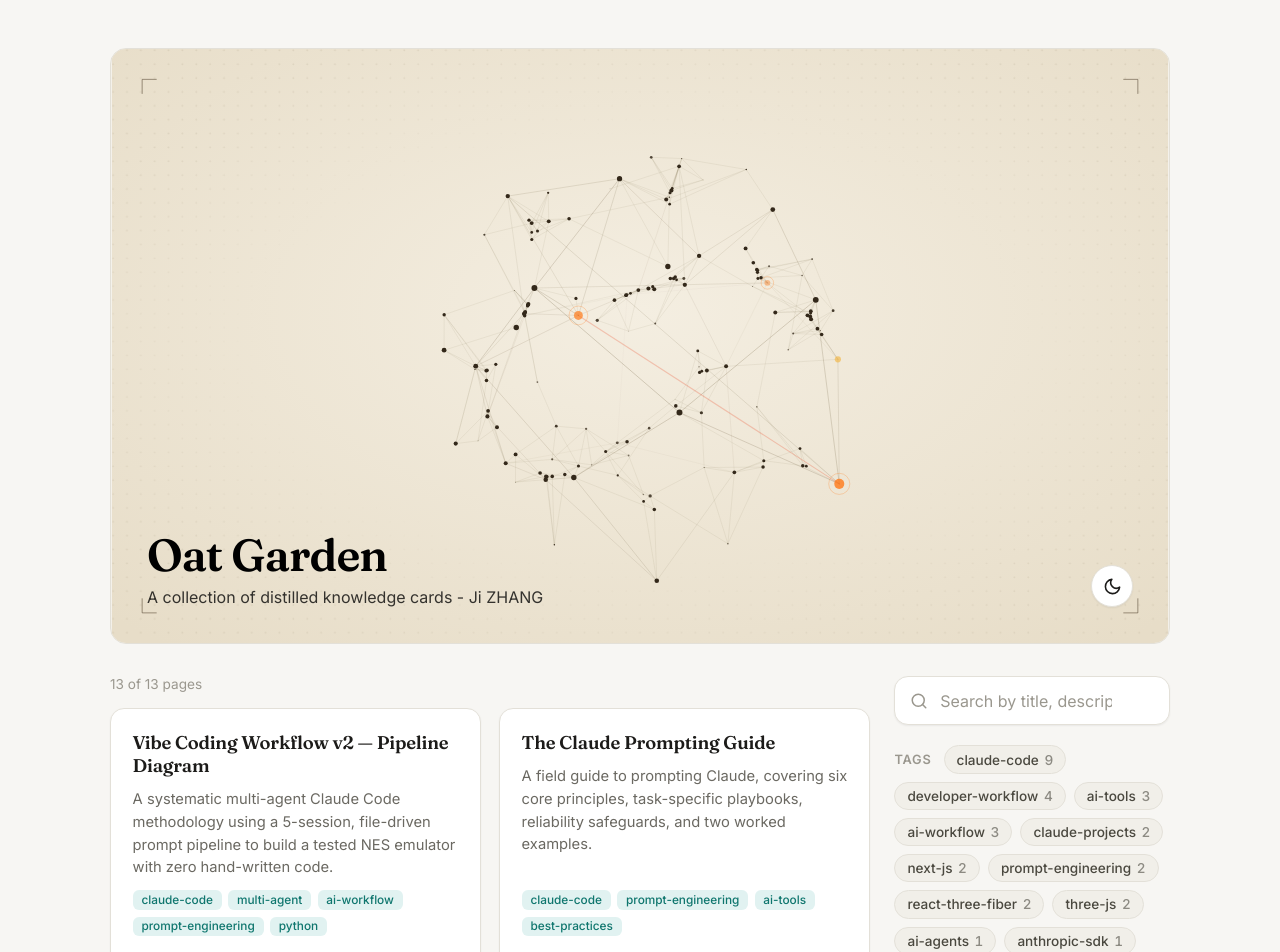
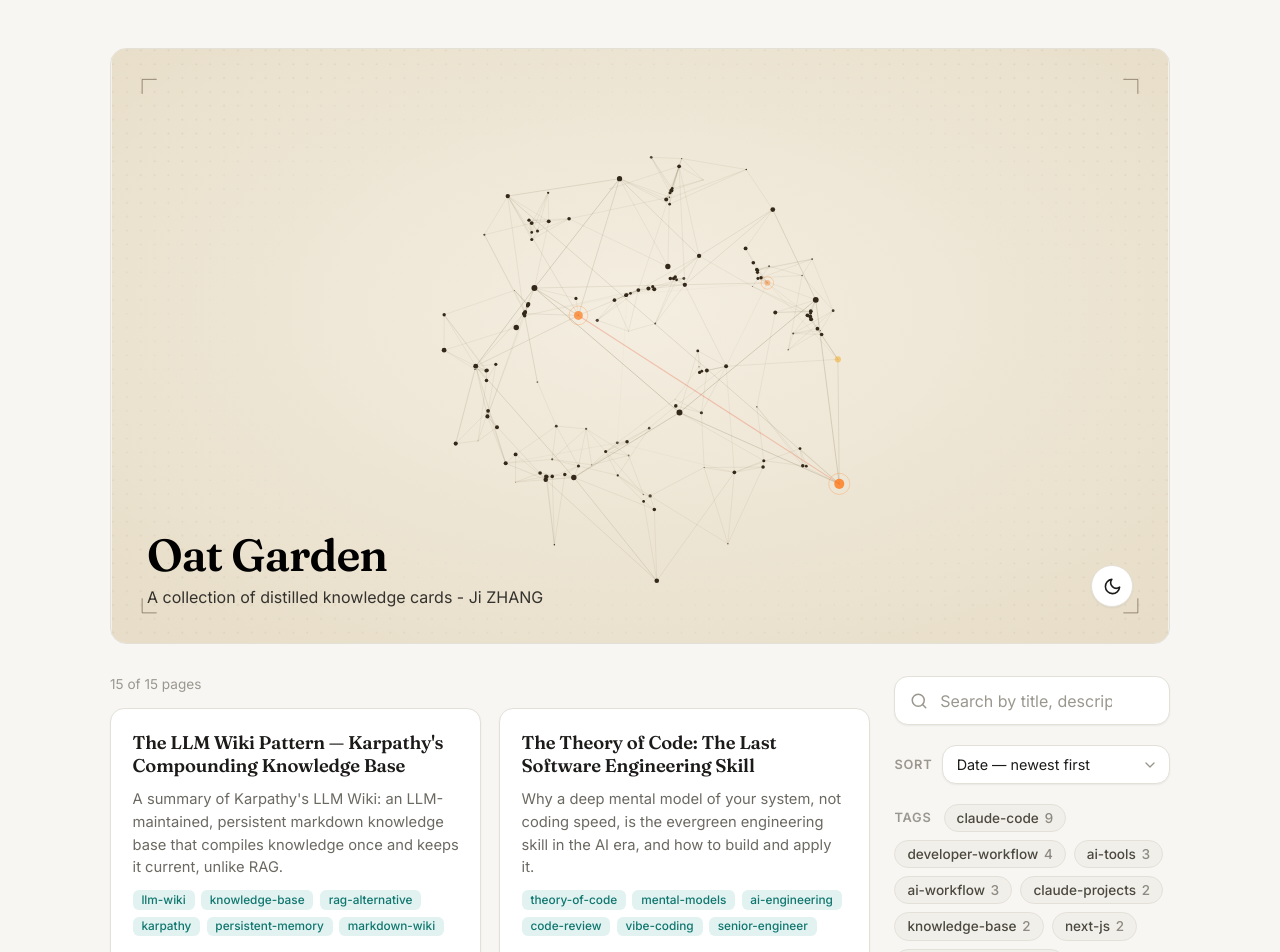
Before and after one commit to hopezh/oat_garden_v01, a React (Vite) app: page / in a window 1280 px wide. Shown: the top 952 px of the page. Built offline with nearby package versions, Linux system fonts and the light colour scheme.

Commit message:
add sort option

```diff
--- a/public/posts.json
+++ b/public/posts.json
@@ -1,4 +1,32 @@
 [
+  {
+    "file": "llm-wiki-summary.html",
+    "title": "The LLM Wiki Pattern — Karpathy's Compounding Knowledge Base",
+    "description": "A summary of Karpathy's LLM Wiki: an LLM-maintained, persistent markdown knowledge base that compiles knowledge once and keeps it current, unlike RAG.",
+    "tags": [
+      "llm-wiki",
+      "knowledge-base",
+      "rag-alternative",
+      "karpathy",
+      "persistent-memory",
+      "markdown-wiki"
+    ],
+    "date": "2026-06-06"
+  },
+  {
+    "file": "theory-of-code.html",
+    "title": "The Theory of Code: The Last Software Engineering Skill",
+    "description": "Why a deep mental model of your system, not coding speed, is the evergreen engineering skill in the AI era, and how to build and apply it.",
+    "tags": [
+      "theory-of-code",
+      "mental-models",
+      "ai-engineering",
+      "code-review",
+      "vibe-coding",
+      "senior-engineer"
+    ],
+    "date": "2026-06-02"
+  },
   {
     "file": "vibe_coding_workflow.html",
     "title": "Vibe Coding Workflow v2 — Pipeline Diagram",
--- a/src/App.jsx
+++ b/src/App.jsx
@@ -1,6 +1,7 @@
 import { useEffect, useMemo, useState } from 'react'
 import Fuse from 'fuse.js'
 import SearchBar from './components/SearchBar.jsx'
+import SortControl, { SORT_OPTIONS } from './components/SortControl.jsx'
 import TagFilter from './components/TagFilter.jsx'
 import CardGrid from './components/CardGrid.jsx'
 import ThemeToggle from './components/ThemeToggle.jsx'
@@ -10,6 +11,20 @@ import { useTheme } from './hooks/useTheme.js'
 import coverSvg from '../public/cover_img_v14.svg?raw'
 
 const BASE = import.meta.env.BASE_URL
+const SORT_STORAGE_KEY = 'oat-garden-sort'
+const DEFAULT_SORT = 'date-desc' // Date — newest first
+
+// Read the remembered sort, falling back to the default if absent/invalid.
+function getInitialSort() {
+  if (typeof window === 'undefined') return DEFAULT_SORT
+  try {
+    const stored = window.localStorage.getItem(SORT_STORAGE_KEY)
+    if (stored && SORT_OPTIONS.some((o) => o.value === stored)) return stored
+  } catch {
+    /* storage unavailable (private mode / sandbox) — ignore */
+  }
+  return DEFAULT_SORT
+}
 
 export default function App() {
   const { theme, toggleTheme } = useTheme()
@@ -19,6 +34,16 @@ export default function App() {
   const [query, setQuery] = useState('')
   const [selectedTags, setSelectedTags] = useState([])
   const [groupByTag, setGroupByTag] = useState(false)
+  const [sortBy, setSortBy] = useState(getInitialSort)
+
+  // Remember the chosen sort across reloads (same mechanism as the theme).
+  useEffect(() => {
+    try {
+      window.localStorage.setItem(SORT_STORAGE_KEY, sortBy)
+    } catch {
+      /* storage unavailable (private mode / sandbox) — ignore */
+    }
+  }, [sortBy])
 
   // Fetch the generated manifest (path respects the base for /<repo>/ on Pages).
   useEffect(() => {
@@ -76,17 +101,35 @@ export default function App() {
     return base.filter((p) => selectedTags.every((t) => (p.tags || []).includes(t)))
   }, [query, selectedTags, fuse, posts])
 
+  // Sort the filtered results by date or title (feeds both grouped + flat views).
+  const sorted = useMemo(() => {
+    const [key, dir] = sortBy.split('-')
+    const factor = dir === 'asc' ? 1 : -1
+    return [...filtered].sort((a, b) => {
+      if (key === 'title') {
+        return factor * (a.title || '').localeCompare(b.title || '')
+      }
+      // date: empty dates sort to the end regardless of direction.
+      const da = a.date || ''
+      const db = b.date || ''
+      if (!da && !db) return 0
+      if (!da) return 1
+      if (!db) return -1
+      return factor * da.localeCompare(db)
+    })
+  }, [filtered, sortBy])
+
   // When grouping, a post appears under each of its (selected-or-all) tags.
   const grouped = useMemo(() => {
     if (!groupByTag) return null
     const activeTags = selectedTags.length > 0 ? selectedTags : tagList.map((t) => t.tag)
     const groups = activeTags
-      .map((tag) => ({ tag, items: filtered.filter((p) => (p.tags || []).includes(tag)) }))
+      .map((tag) => ({ tag, items: sorted.filter((p) => (p.tags || []).includes(tag)) }))
       .filter((g) => g.items.length > 0)
-    const untagged = filtered.filter((p) => !(p.tags || []).length)
+    const untagged = sorted.filter((p) => !(p.tags || []).length)
     if (untagged.length) groups.push({ tag: 'untagged', items: untagged })
     return groups
-  }, [groupByTag, filtered, selectedTags, tagList])
+  }, [groupByTag, sorted, selectedTags, tagList])
 
   const toggleTag = (tag) =>
     setSelectedTags((prev) => (prev.includes(tag) ? prev.filter((t) => t !== tag) : [...prev, tag]))
@@ -114,6 +157,7 @@ export default function App() {
       <div className="layout">
         <aside className="sidebar">
           <SearchBar value={query} onChange={setQuery} />
+          <SortControl value={sortBy} onChange={setSortBy} />
           <TagFilter
             tags={tagList}
             selected={selectedTags}
@@ -163,7 +207,7 @@ export default function App() {
                   </section>
                 ))
               ) : (
-                <CardGrid posts={filtered} selectedTags={selectedTags} onTagClick={toggleTag} />
+                <CardGrid posts={sorted} selectedTags={selectedTags} onTagClick={toggleTag} />
               )}
             </>
           )}
--- /dev/null
+++ b/src/components/SortControl.jsx
@@ -0,0 +1,33 @@
+export const SORT_OPTIONS = [
+  { value: 'date-desc', label: 'Date — newest first' },
+  { value: 'date-asc', label: 'Date — oldest first' },
+  { value: 'title-asc', label: 'Name — A → Z' },
+  { value: 'title-desc', label: 'Name — Z → A' },
+]
+
+export default function SortControl({ value, onChange }) {
+  return (
+    <div className="sort-control">
+      <label className="label" htmlFor="sort-select">
+        Sort
+      </label>
+      <div className="sort-select-wrap">
+        <select
+          id="sort-select"
+          value={value}
+          onChange={(e) => onChange(e.target.value)}
+          aria-label="Sort pages"
+        >
+          {SORT_OPTIONS.map((opt) => (
+            <option key={opt.value} value={opt.value}>
+              {opt.label}
+            </option>
+          ))}
+        </select>
+        <svg viewBox="0 0 24 24" fill="none" stroke="currentColor" strokeWidth="2" strokeLinecap="round" strokeLinejoin="round" aria-hidden="true">
+          <path d="m6 9 6 6 6-6" />
+        </svg>
+      </div>
+    </div>
+  )
+}
--- a/src/theme.css
+++ b/src/theme.css
@@ -246,6 +246,59 @@ a { color: inherit; text-decoration: none; }
 }
 .search-bar .clear:hover { color: var(--text); }
 
+/* ── Sort control ─────────────────────────────────────────────────────── */
+.sort-control {
+  display: flex;
+  align-items: center;
+  gap: 0.6rem;
+}
+
+.sort-control .label {
+  font-size: 0.8rem;
+  font-weight: 600;
+  text-transform: uppercase;
+  letter-spacing: 0.06em;
+  color: var(--text-faint);
+}
+
+.sort-select-wrap {
+  position: relative;
+  flex: 1;
+  display: flex;
+  align-items: center;
+}
+
+.sort-select-wrap select {
+  width: 100%;
+  font: inherit;
+  font-size: 0.9rem;
+  padding: 0.6rem 2.2rem 0.6rem 0.85rem;
+  color: var(--text);
+  background: var(--surface);
+  border: 1px solid var(--border);
+  border-radius: var(--radius);
+  box-shadow: var(--shadow-sm);
+  cursor: pointer;
+  appearance: none;
+  -webkit-appearance: none;
+  transition: border-color var(--transition), box-shadow var(--transition);
+}
+
+.sort-select-wrap select:focus {
+  outline: none;
+  border-color: var(--accent);
+  box-shadow: 0 0 0 4px var(--accent-ring);
+}
+
+.sort-select-wrap svg {
+  position: absolute;
+  right: 0.75rem;
+  width: 16px;
+  height: 16px;
+  color: var(--text-faint);
+  pointer-events: none;
+}
+
 /* ── Tag filter ───────────────────────────────────────────────────────── */
 .tag-filter {
   display: flex;
```
